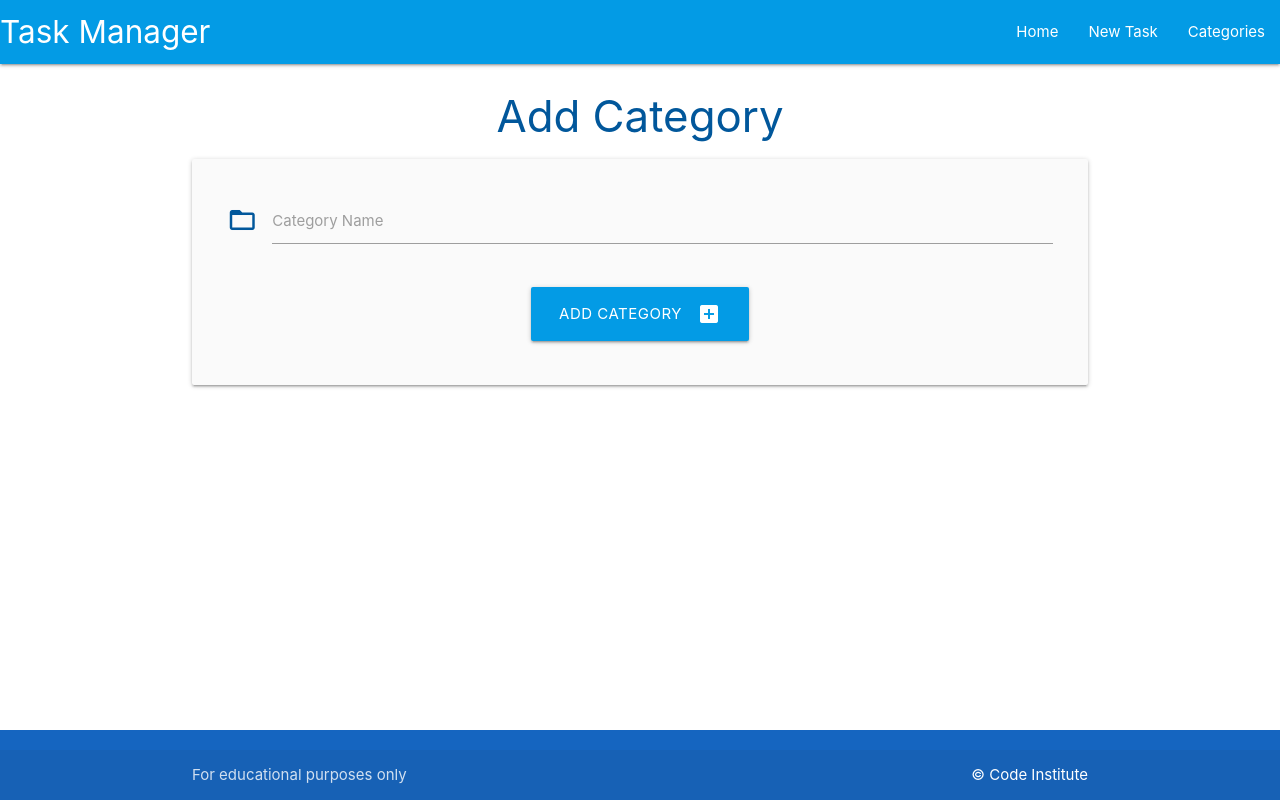
After one commit to AndyV773/flask-sqlalchemy-task-manager, a Python web app: template taskmanager/templates/add_category.html in a window 1280 px wide. The commit adds this page. Run offline with Jinja, Linux system fonts and the light colour scheme; the template is opened without the code that fills it, so the values that code supplies are empty.

Commit message:
Add form in add_category.html and functionality for add catergory button

```diff
--- /dev/null
+++ b/taskmanager/templates/add_category.html
@@ -0,0 +1,27 @@
+{% extends "base.html" %}
+{% block content %}
+
+<h3 class="light-blue-text text-darken-4 center-align">Add Category</h3>
+
+<div class="row card-panel grey lighten-5">
+    <form class="col s12" method="POST" action="{{ url_for('add_category') }}">
+        <!-- category name -->
+        <div class="row">
+            <div class="input-field col s12">
+                <i class="material-icons prefix light-blue-text text-darken-4">folder_open</i>
+                <input id="category_name" name="category_name" minlength="3" maxlength="25" type="text" class="validate" required>
+                <label for="category_name">Category Name</label>
+            </div>
+        </div>
+        <!-- submit button -->
+        <div class="row">
+            <div class="col s12 center-align">
+                <button type="submit" class="btn-large light-blue darken-1">
+                    Add Category <i class="material-icons right">add_box</i>
+                </button>
+            </div>
+        </div>
+    </form>
+</div>
+
+{% endblock %}
--- a/taskmanager/templates/base.html
+++ b/taskmanager/templates/base.html
@@ -7,6 +7,8 @@
     <!-- Compiled and minified CSS -->
     <link rel="stylesheet" href="https://cdnjs.cloudflare.com/ajax/libs/materialize/1.0.0/css/materialize.min.css"
         type="text/css">
+    <!-- icons -->
+    <link href="https://fonts.googleapis.com/icon?family=Material+Icons" rel="stylesheet">
     <link rel="stylesheet" href="{{ url_for('static', filename='css/style.css') }}" type="text/css">
     <title>Task Manager</title>
 </head>
@@ -22,7 +24,7 @@
                 <ul class="right hide-on-med-and-down">
                     <li><a href="{{ url_for('home') }}">Home</a></li>
                     <li><a href="">New Task</a></li>
-                    <li><a href="">Categories</a></li>
+                    <li><a href="{{ url_for('categories') }}">Categories</a></li>
                 </ul>
             </div>
         </nav>
@@ -31,7 +33,7 @@
         <ul class="sidenav" id="mobile-demo">
             <li><a href="{{ url_for('home') }}">Home</a></li>
             <li><a href="">New Task</a></li>
-            <li><a href="">Categories</a></li>
+            <li><a href="{{ url_for('categories') }}">Categories</a></li>
         </ul>
     </header>
 
```
Also changed, not shown: taskmanager/routes.py (+16 -1 lines), taskmanager/templates/categories.html (added, +14 -0 lines).
